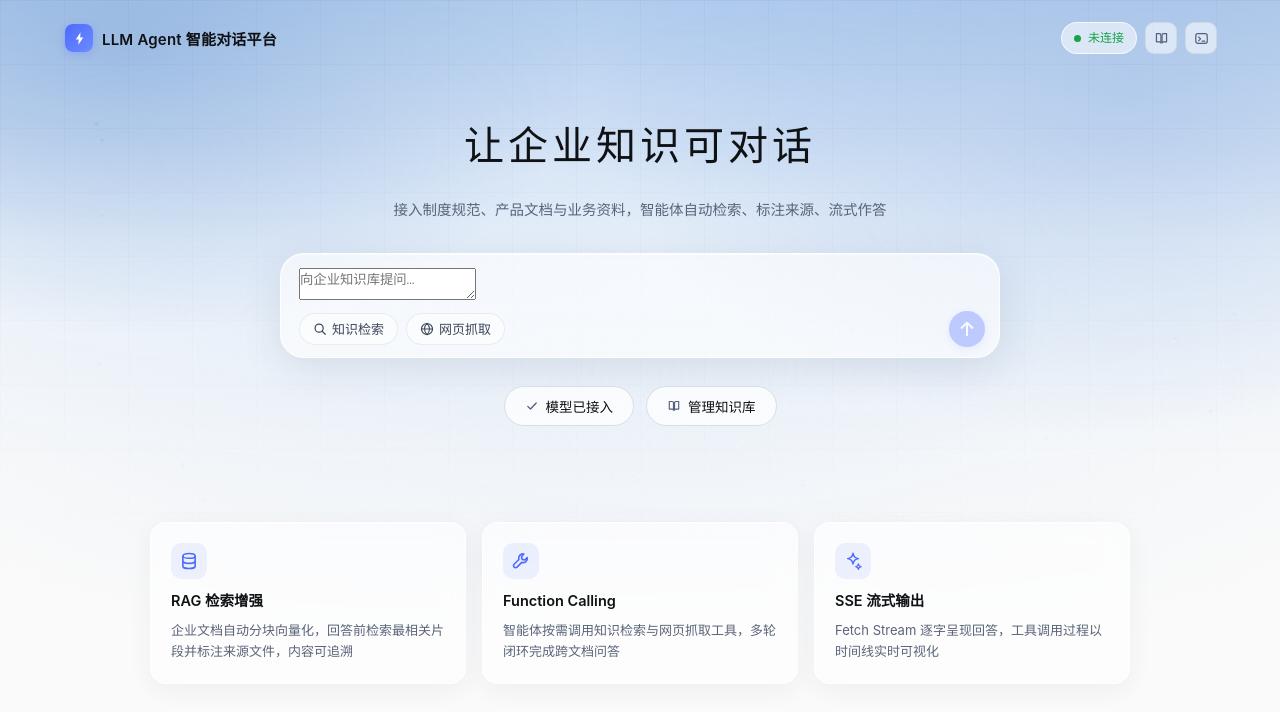
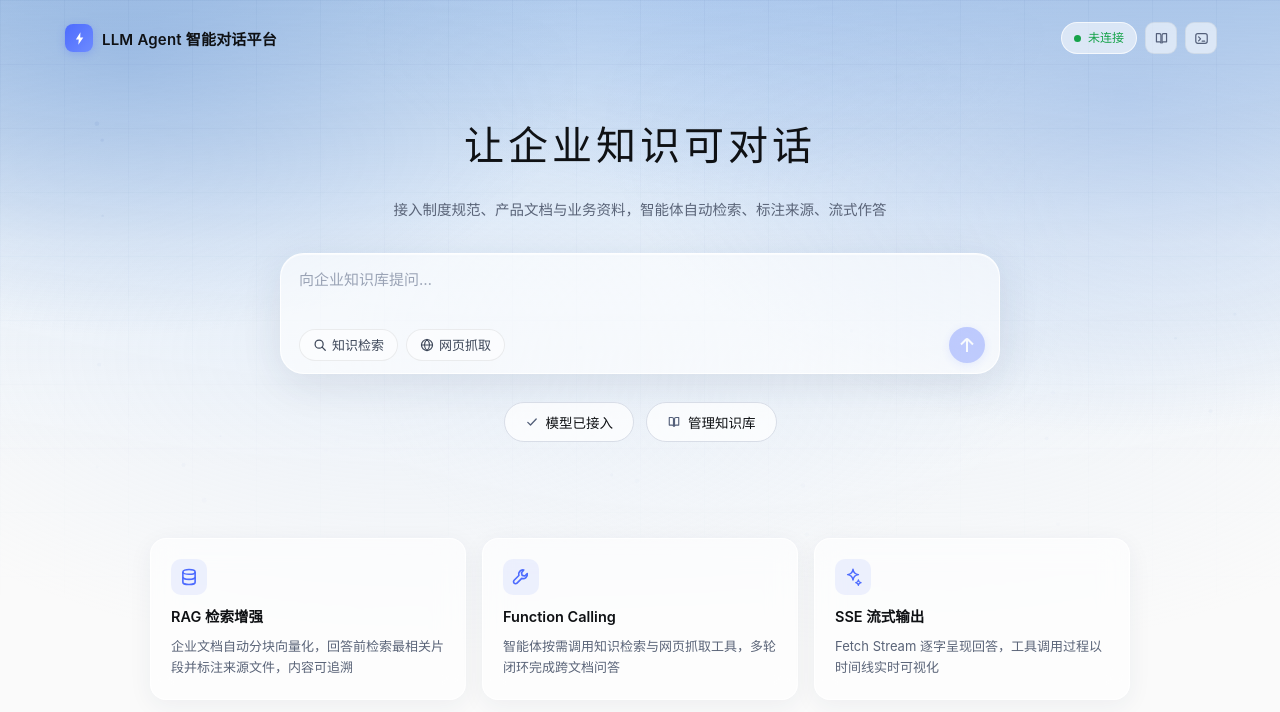
Before and after one commit to Xxcool/llm-agent, a React (Vite) app in the folder frontend/: page / in a window 1280 px wide. Shown: the top 712 px of the page. Built offline with nearby package versions, Linux system fonts and the light colour scheme; no server answers.

Commit message:
fix: 首页提问框 textarea 样式丢失（.ask-box 纳入选择器，去默认边框/拖拽角）

```diff
--- a/frontend/src/styles.css
+++ b/frontend/src/styles.css
@@ -207,16 +207,19 @@ body {
   transition: border-color 0.2s, box-shadow 0.2s;
 }
 .hero-composer-inner .composer-box { max-width: none; }
+.ask-box textarea { min-height: 48px; }
 .composer-box:focus-within {
   border-color: rgba(77, 107, 254, 0.55);
   box-shadow: 0 10px 40px rgba(31, 45, 80, 0.12), 0 0 0 3px rgba(77, 107, 254, 0.08);
 }
-.composer textarea {
+.composer textarea,
+.ask-box textarea {
   width: 100%; background: none; border: none; outline: none; resize: none;
   color: var(--text); font-size: 15px; line-height: 1.6;
   font-family: inherit; max-height: 300px; min-height: 28px;
 }
-.composer textarea::placeholder { color: #9aa3b5; }
+.composer textarea::placeholder,
+.ask-box textarea::placeholder { color: #9aa3b5; }
 .composer-bar { display: flex; align-items: center; justify-content: space-between; margin-top: 4px; }
 .composer-chips { display: flex; gap: 8px; }
 .chip {
```
